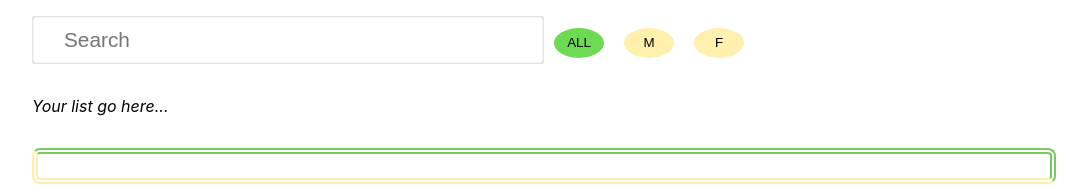
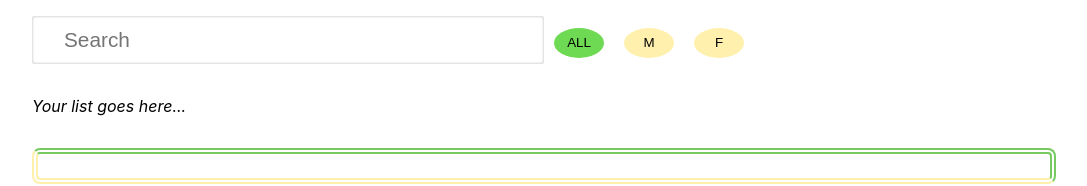
Before and after one commit to hachi-ops/cyf_react_challenges, a React (Create React App) app: page / in a window 1280 px wide. Shown: the top 186 px of the page, without its empty margins (96-1183 px from the left). Built offline with nearby package versions, Linux system fonts and the light colour scheme.

Commit message:
grammar error fix

```diff
--- a/src/App.js
+++ b/src/App.js
@@ -93,7 +93,7 @@ function App() {
       <label for="f">Girls</label>
       <input type="radio" name="sex" value="all" id="all" />
       <label for="all">All</label> */}
-      <p style={{ fontStyle: "italic" }}>Your list go here...</p>
+      <p style={{ fontStyle: "italic" }}>Your list goes here...</p>
       <div
         style={{
           display: "flex",
```
